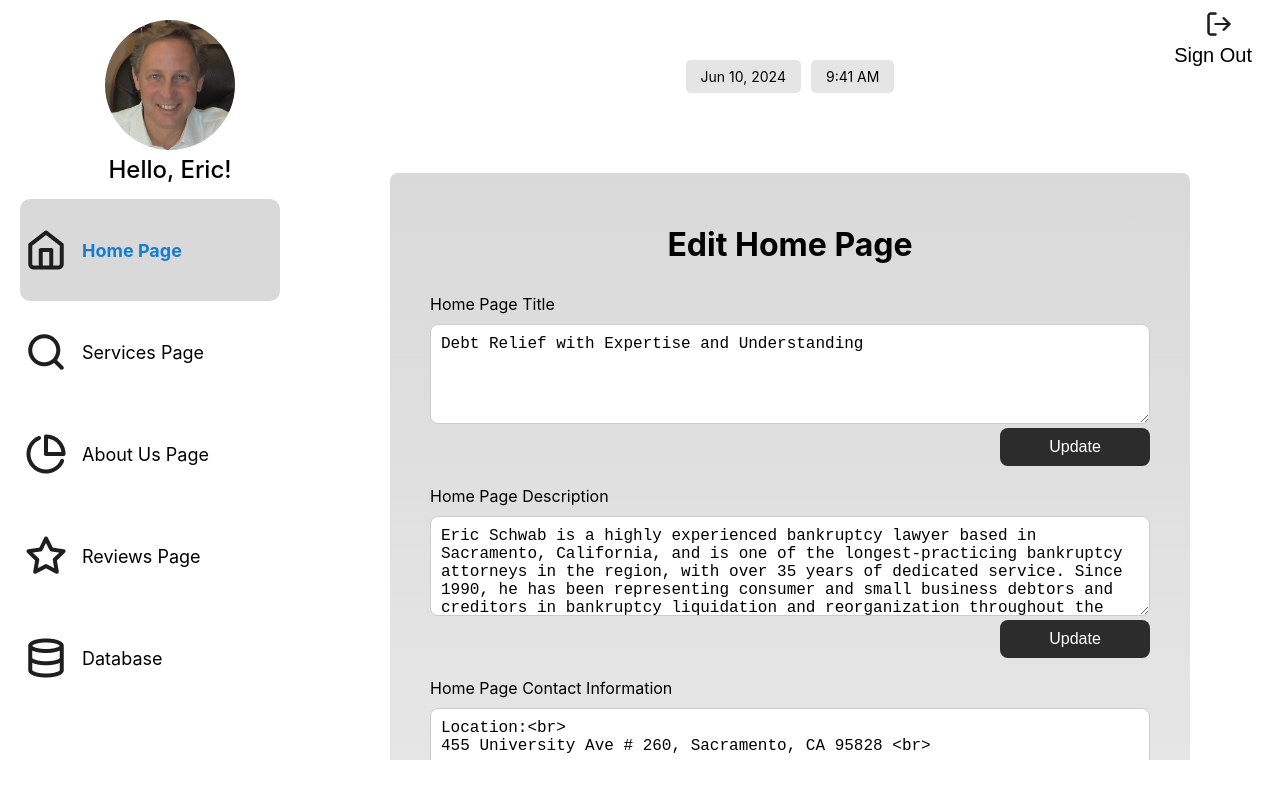
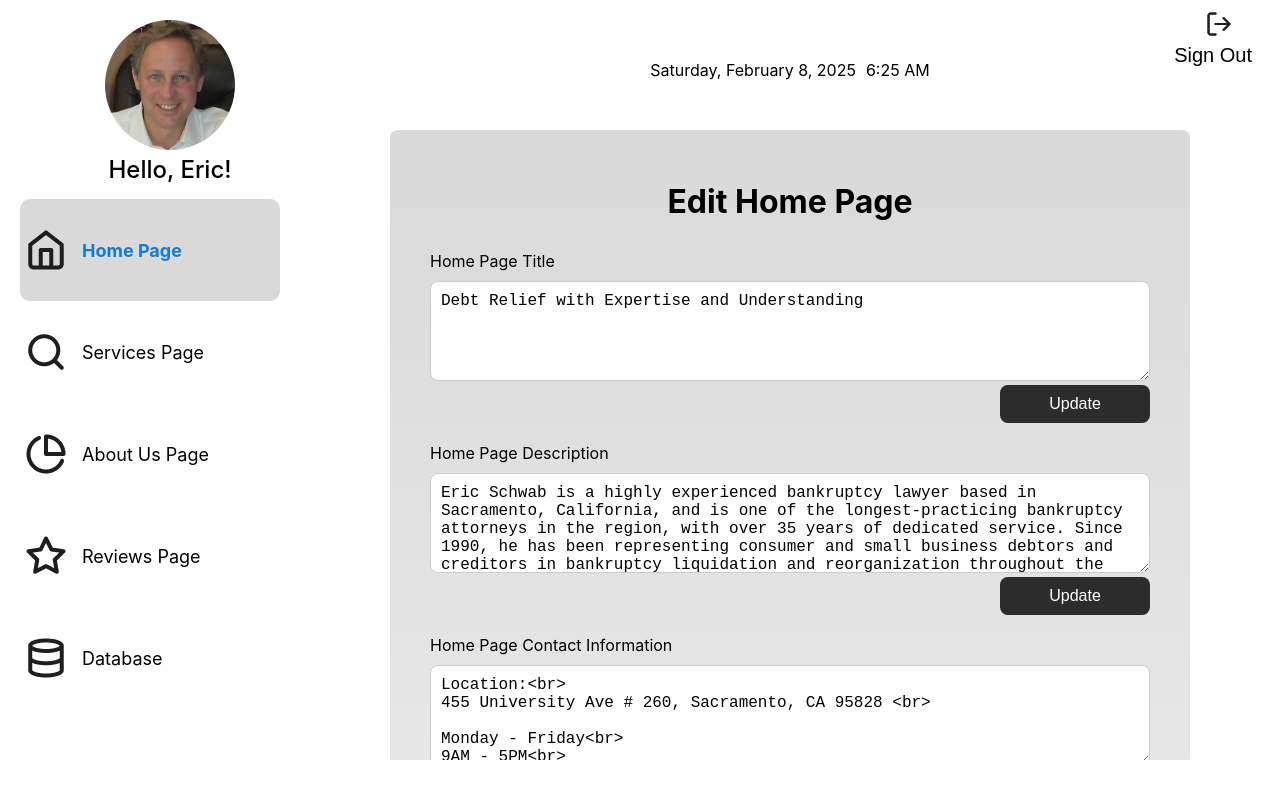
Before and after one commit to IsaacThawer/BankruptcySolutions, a plain HTML site: page admin/dashboard.html in a window 1280 px wide. Drawn offline with Linux system fonts and the light colour scheme.

Commit message:
SCRUM 127--Adjust the timer to keep current time on Admin Dashboard

```diff
--- a/admin/dashboard.html
+++ b/admin/dashboard.html
@@ -5,9 +5,10 @@
   <meta name="viewport" content="width=device-width, initial-scale=1.0">
   <title>Admin Dashboard</title>
   <link rel="stylesheet" href="/admin/css/dashboard-styles.css"> <!-- Link to your CSS file -->
-  <script src="/admin/js/write-script.js"defer></script>
-  <script src="/admin/js/read-script.js"defer></script>
-  <script src="/admin/js/dashboard.js" defer></script>
+  <script src="js/write-script.js"defer></script>
+  <script src="js/read-script.js"defer></script>
+  <script src="js/dashboard.js" defer></script>
+
 </head>
 <body>
   <!-- Sidebar -->
@@ -35,10 +36,12 @@
       <button>Sign Out</button>
     </div>
     <div class="date-time-container">
-      <div class="date-time-box">Jun 10, 2024</div>
-      <div class="date-time-box">9:41 AM</div>
+      <div class="date-box">Date</div>
+      <div class="time-box"> Time</div>
     </div>
     <section id="dynamic-content"></section>
   </main>
+
+
 </body>
 </html>
--- a/admin/js/dashboard.js
+++ b/admin/js/dashboard.js
@@ -130,6 +130,43 @@ document.addEventListener("DOMContentLoaded", function () {
     `
   };
 
+  function showTime() {
+    let time = new Date();
+    let hour = time.getHours();
+    let min = time.getMinutes();
+    //let sec = time.getSeconds();  will not be using seconds for now
+    let am_pm = "AM";
+
+    if (hour >= 12) {
+        am_pm = "PM";
+        if (hour > 12) hour -= 12;
+    } else if (hour == 0) {
+        hour = 12;
+    }
+
+    min = min < 10 ? "0" + min : min;
+    //sec = sec < 10 ? "0" + sec : sec;
+
+    let currentTime = hour + ":" + min + " " + am_pm;
+
+    let timeBox = document.querySelector(".time-box");
+    if (timeBox) {
+        timeBox.textContent = currentTime;
+    } else {
+        console.error("Error: .time-box element not found!");
+    }
+
+    let dateBox = document.querySelector(".date-box");
+        if (dateBox) {
+            let options = { weekday: 'long', year: 'numeric', month: 'long', day: 'numeric' };
+            let currentDate = time.toLocaleDateString("en-US", options);
+            dateBox.textContent = currentDate;
+        }
+}
+
+setInterval(showTime, 1000);
+showTime();
+
   function updateContent(page) {
     if (pages[page]) {
       // Update the content
```
